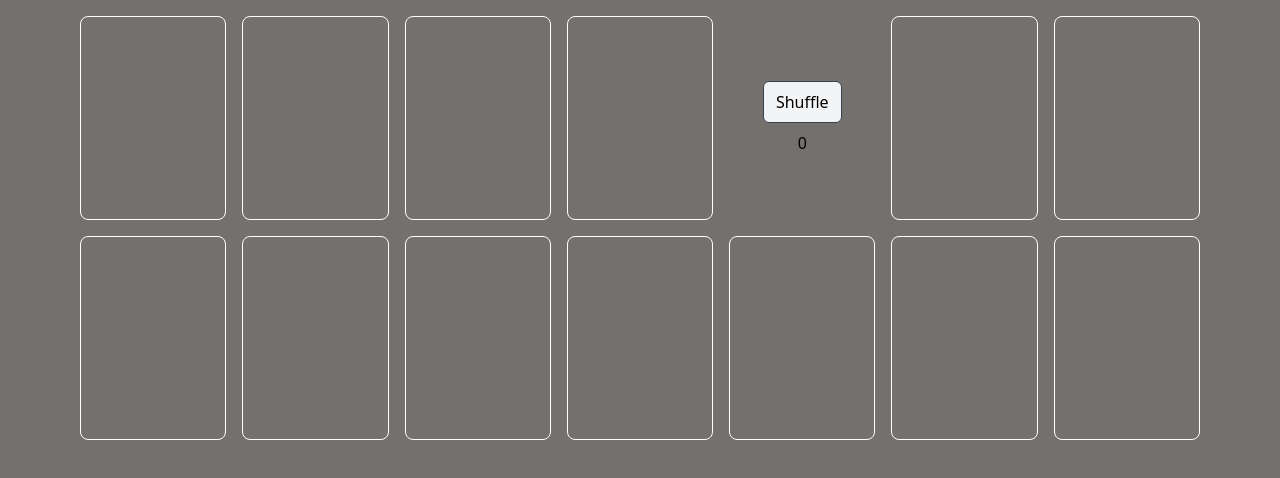
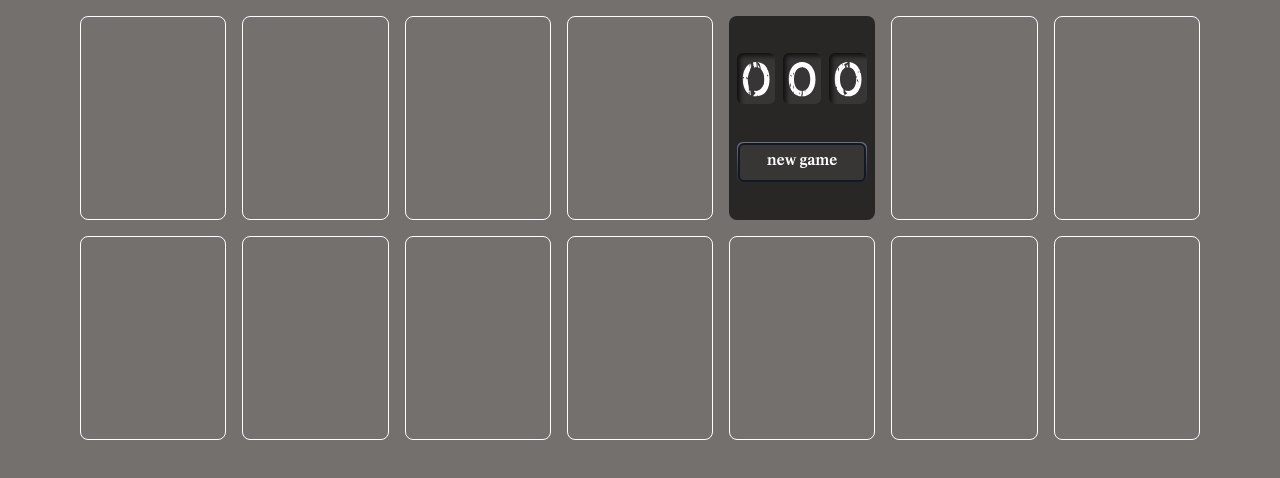
Before and after one commit to jschoder/1984-solitaire, a React (Vite) app: page / in a window 1280 px wide. Shown: the top 478 px of the page. Built offline with nearby package versions, Linux system fonts and the light colour scheme.

Commit message:
Added design to controls

```diff
--- a/src/components/CardImage/assets/characters.tsx
+++ b/src/assets/characters.tsx
@@ -1,8 +1,16 @@
-export default {
+const svgCharacterMap: {
+  [key: number | string]: JSX.Element
+} = {
+  0: (
+    <path
+      fill='var(--primary-color)'
+      d='M50.002 95C69.639 95 85 79.016 85 50S69.639 5 50.002 5C30.365 5 15 20.984 15 50s15.364 45 35.002 45Zm0-14.121C38.112 80.879 28.76 69.397 28.76 50c0-19.397 9.352-30.879 21.24-30.879 11.89 0 21.238 11.482 21.238 30.879 0 19.397-9.348 30.879-21.237 30.879z'
+    />
+  ),
   1: (
     <path
       fill='var(--primary-color)'
-      d='M86 89 52.5 5H33.7l6 15.5-26.4 68.4h-6V95h25v-5.7l-10.7-1.1 6.8-18.5h31L67 88.9H56V95h36.7v-5.7ZM30 63.5l13.2-34 13.2 34Z'
+      d='M51.477 5 22.195 30.498l8 8 14-12v62.627l-10.574.234V95h38.184v-5.64l-10.575-.235s-.23-83.47 0-83.89L60.996 5Z'
     />
   ),
   2: (
@@ -65,22 +73,30 @@ export default {
       />
     </>
   ),
-  11: (
+  A: (
+    <path
+      fill='var(--primary-color)'
+      d='M86 89 52.5 5H33.7l6 15.5-26.4 68.4h-6V95h25v-5.7l-10.7-1.1 6.8-18.5h31L67 88.9H56V95h36.7v-5.7ZM30 63.5l13.2-34 13.2 34Z'
+    />
+  ),
+  J: (
     <path
       fill='var(--primary-color)'
       d='M31.7 90.1V95c15.9-1.1 27.1-10.2 27.1-36.2V10.6h9.5V5H32.9v4.9l11.3.4v59c0 12.9-3 19-12.5 20.4z'
     />
   ),
-  12: (
+  K: (
+    <path
+      fill='var(--primary-color)'
+      d='m33.4 11.4 11.3-.4V5H4.4v6.4h11.3V89H4.4v6H44v-5.6L33 89Zm53.9 77.2-34-49L79.8 11h9.5V5H59.8v6.4l9.8 1.1L36 48l28.2 41.5H54.1v4.8h41.5v-5.6z'
+    />
+  ),
+  Q: (
     <path
       fill='var(--primary-color)'
       d='M88.7 90.6c-9.5 2.6-17.4-2-29-13.2 15-4.2 25.6-17.4 25.6-37.8C85.3 13.2 67.5 0 47.5 0c-21.5 0-37 14-37 39.2 0 23.8 13.7 36.6 31 39.3C55.8 94 62.6 100 71.3 100c6 0 13.6-3 18.1-5.3Zm-42.3-85C59 5.7 68 18.6 68 41.7 68 58 63 69 54.7 72l-5.6-5.7-8.3 5.3c-7.6-5-13.3-17-13.3-34 0-20.3 7.6-32 19-32z'
     />
   ),
-  13: (
-    <path
-      fill='var(--primary-color)'
-      d='m33.4 11.4 11.3-.4V5H4.4v6.4h11.3V89H4.4v6H44v-5.6L33 89Zm53.9 77.2-34-49L79.8 11h9.5V5H59.8v6.4l9.8 1.1L36 48l28.2 41.5H54.1v4.8h41.5v-5.6z'
-    />
-  ),
 }
+
+export default svgCharacterMap
--- a/src/components/CardImage/index.tsx
+++ b/src/components/CardImage/index.tsx
@@ -1,19 +1,29 @@
 import { ReactNode } from 'react'
 import type { Card } from '~/types/card'
 import { ACE, JACK, KING, QUEEN } from '~/types/card'
+import { distressCardElement } from '~/utils/svg'
 // All used assets have to be based on an svg with a viewBox of `0 0 100 100` using either full width, height or both
+import characterAssets from '~/assets/characters'
 import aceAsset from './assets/ace'
-import characterAssets from './assets/characters'
 import logoAsset from './assets/logo'
 import suitAsset from './assets/suits'
-
 import layout, { ace, cardBack, cardCorners, court, numbered } from './layout'
 
-// Viewbox width and height of ~/assets/distressing.svg
-const DISTRESS_SIZE = {
-  height: 2500,
-  width: 2500,
-} as const
+const CHARACTERS = {
+  1: characterAssets['A'],
+  2: characterAssets['2'],
+  3: characterAssets['3'],
+  4: characterAssets['4'],
+  5: characterAssets['5'],
+  6: characterAssets['6'],
+  7: characterAssets['7'],
+  8: characterAssets['8'],
+  9: characterAssets['9'],
+  10: characterAssets['10'],
+  11: characterAssets['J'],
+  12: characterAssets['Q'],
+  13: characterAssets['K'],
+}
 
 const rescaleElement = (
   element: ReactNode,
@@ -42,13 +52,7 @@ const getCenterElements = (card: Card) => {
     const { top, bottom, left, right } = court.dimensions
     return (
       <>
-        {rescaleElement(
-          characterAssets[card.value],
-          left,
-          top,
-          court.size,
-          false,
-        )}
+        {rescaleElement(CHARACTERS[card.value], left, top, court.size, false)}
         <path
           style={{
             stroke: 'var(--secondary-color)',
@@ -58,7 +62,7 @@ const getCenterElements = (card: Card) => {
           d={`M ${right},${top} ${left},${bottom}`}
         />
         {rescaleElement(
-          characterAssets[card.value],
+          CHARACTERS[card.value],
           right - court.size,
           bottom - court.size,
           court.size,
@@ -83,15 +87,6 @@ const getCenterElements = (card: Card) => {
     )
   }
 }
-
-const distressCardElement = (color: string, x: number, y: number) => (
-  <g
-    style={{ fill: color }}
-    transform={`translate(${Math.round((DISTRESS_SIZE.width - layout.width) * -x)}, ${Math.round((DISTRESS_SIZE.height - layout.height) * -y)})`}
-  >
-    <use xlinkHref='#distressing' />
-  </g>
-)
 
 type CardImageProps = {
   card?: Card
@@ -127,7 +122,7 @@ const CardImage = ({ card, cardBelowFaceUp }: CardImageProps) => {
     >
       {cardCorners.characters.map(({ x, y, size, rotate }, index) =>
         rescaleElement(
-          characterAssets[card.value],
+          CHARACTERS[card.value],
           x,
           y,
           size,
@@ -150,6 +145,8 @@ const CardImage = ({ card, cardBelowFaceUp }: CardImageProps) => {
         'var(--cards-front)',
         card.distress.front.x,
         card.distress.front.y,
+        layout.width,
+        layout.height,
       )}
     </svg>
   ) : (
@@ -159,6 +156,8 @@ const CardImage = ({ card, cardBelowFaceUp }: CardImageProps) => {
         'var(--cards-back)',
         card.distress.back.x,
         card.distress.back.y,
+        layout.width,
+        layout.height,
       )}
     </svg>
   )
--- /dev/null
+++ b/src/components/Counter/digit.tsx
@@ -0,0 +1,77 @@
+import React from 'react'
+import characterAssets from '~/assets/characters'
+import { distressCardElement } from '~/utils/svg'
+
+type DigitProps = {
+  col: number
+  value: number
+}
+
+const ratio = 'aspect-[3/4]'
+const bufferBefore = 20
+const bufferAfter = 5
+
+const Digit = ({ value, col }: DigitProps) => {
+  const [height, setHeight] = React.useState<number>(0)
+  const ref = React.useRef<HTMLDivElement>(null)
+
+  React.useEffect(() => {
+    const handleResize = () => {
+      if (ref.current) {
+        setHeight(ref.current.offsetHeight)
+      }
+    }
+    handleResize()
+    window.addEventListener('resize', handleResize)
+    return () => {
+      window.removeEventListener('resize', handleResize)
+    }
+  }, [])
+
+  const startPoint = Math.max(0, value - bufferBefore)
+  const numberElements = []
+  for (let i = startPoint; i < value + bufferAfter; i++) {
+    numberElements.push(
+      <div
+        key={i}
+        className={'flex flex-col justify-center bg-counter-bg ' + ratio}
+        style={{ height }}
+      >
+        <svg viewBox={`0 0 100 100`}>
+          {characterAssets[i % 10] || <></>}
+          {distressCardElement(
+            'var(--counter-bg)',
+            (i % 10) / 10,
+            col / 4,
+            100,
+            100,
+          )}
+        </svg>
+      </div>,
+    )
+  }
+
+  return (
+    <div
+      ref={ref}
+      className={'overflow-hidden relative flex-grow rounded-md ' + ratio}
+    >
+      {height && (
+        <div
+          style={{ top: -1 * height * value + 'px' }}
+          className='absolute w-full z-index-[-1] transition-top duration-[1000ms] mech-in-out'
+        >
+          <div
+            className='absolute w-full'
+            style={{ top: height * startPoint + 'px' }}
+          >
+            {numberElements}
+          </div>
+        </div>
+      )}
+      <div className='absolute top-0 right-0 bottom-0 left-0 z-10 shadow-inset'></div>
+    </div>
+  )
+}
+
+export default Digit
--- /dev/null
+++ b/src/components/Counter/index.tsx
@@ -0,0 +1,25 @@
+import Digit from './digit'
+
+type CounterProps = {
+  count: number
+}
+
+const Counter = ({ count }: CounterProps) => {
+  const displayedValue = Math.min(count, 999)
+  return (
+    <div
+      className='flex justify-between w-full items-center gap-2'
+      style={
+        {
+          '--primary-color': 'var(--counter-text)',
+        } as React.CSSProperties
+      }
+    >
+      <Digit col={0} value={Math.floor(displayedValue / 100)} />
+      <Digit col={1} value={Math.floor(displayedValue / 10)} />
+      <Digit col={2} value={Math.floor(displayedValue)} />
+    </div>
+  )
+}
+
+export default Counter
--- /dev/null
+++ b/src/components/ShuffleButton/index.tsx
@@ -0,0 +1,20 @@
+import ShuffleText from '~/assets/newgame.svg?react'
+
+type ShuffleButtonProps = {
+  onClick: () => void
+}
+
+function ShuffleButton({ onClick }: ShuffleButtonProps) {
+  return (
+    <div className='bg-gradient-to-t from-transparent to-gray-500 p-[1px] rounded-md'>
+      <button
+        className='w-full p-2 rounded-md bg-button-bg px-1 py-3 active:shadow-inset border-2 border-gray-900'
+        onClick={onClick}
+      >
+        <ShuffleText className='fill-button-text max-w-[70px] mx-auto' />
+      </button>
+    </div>
+  )
+}
+
+export default ShuffleButton
--- a/src/containers/Board/index.tsx
+++ b/src/containers/Board/index.tsx
@@ -3,6 +3,7 @@ import React from 'react'
 import DistressingSvg from '~/assets/distressing.svg?react'
 import CardDragPreview from '~/components/CardDragPreview'
 import CardStack from '~/containers/CardStack'
+import Controls from '~/containers/Controls'
 import useStore, { GameState } from '~/model/Game'
 import type { Card } from '~/types/card'
 import type { CardPlacement } from '~/types/cardPlacement'
@@ -16,7 +17,6 @@ const BoardLayout = () => {
     | undefined
   >()
 
-  const counterState = useStore((state: GameState) => state.counter)
   const drawState = useStore((state: GameState) => state.draw)
   const foundationState = useStore((state: GameState) => state.foundation)
   const stockState = useStore((state: GameState) => state.stock)
@@ -26,7 +26,6 @@ const BoardLayout = () => {
   const drawCard = useStore((state: GameState) => state.drawCard)
   const getPartialStack = useStore((state: GameState) => state.getPartialStack)
   const moveCard = useStore((state: GameState) => state.moveCard)
-  const shufflePile = useStore((state: GameState) => state.shufflePile)
 
   React.useEffect(() => {
     // TODO shuffle only one first load
@@ -47,7 +46,7 @@ const BoardLayout = () => {
           }
         }}
         onDragEnd={(event) => {
-          const { active, over } = event
+          const { over } = event
           if (activeDrag && over?.data?.current) {
             const to = over.data.current.placement
             if (canDrop(activeDrag.cards, activeDrag.placement, to)) {
@@ -67,15 +66,7 @@ const BoardLayout = () => {
               placement={{ area: 'foundation', stack }}
             />
           ))}
-          <div className='flex flex-col items-center justify-center gap-2'>
-            <button
-              className='bg-gray-100 border border-gray-700 rounded-md px-3 py-2'
-              onClick={shufflePile}
-            >
-              Shuffle
-            </button>
-            <div className='text-center'>{counterState}</div>
-          </div>
+          <Controls />
           <CardStack
             cards={drawState}
             flatStack
--- /dev/null
+++ b/src/containers/Controls/index.tsx
@@ -0,0 +1,16 @@
+import Counter from '~/components/Counter'
+import ShuffleButton from '~/components/ShuffleButton'
+import useStore, { GameState } from '~/model/Game'
+
+const Controls = () => {
+  const counterState = useStore((state: GameState) => state.counter)
+  const shufflePile = useStore((state: GameState) => state.shufflePile)
+  return (
+    <div className='flex flex-col justify-evenly px-2 bg-controls-bg rounded-lg'>
+      <Counter count={counterState} />
+      <ShuffleButton onClick={shufflePile} />
+    </div>
+  )
+}
+
+export default Controls
--- a/src/index.css
+++ b/src/index.css
@@ -7,8 +7,14 @@ body {
 }
 
 :root {
+  --button-bg: theme('colors.button.bg');
+  --button-text: theme('colors.button.text');
+
   --cards-back: theme('colors.cards.back');
   --cards-black: theme('colors.cards.black');
   --cards-front: theme('colors.cards.front');
   --cards-red: theme('colors.cards.red');
+
+  --counter-bg: theme('colors.counter.bg');
+  --counter-text: theme('colors.counter.text');
 }
--- /dev/null
+++ b/src/utils/svg.tsx
@@ -0,0 +1,20 @@
+// Viewbox width and height of ~/assets/distressing.svg
+const DISTRESS_SIZE = {
+  height: 2500,
+  width: 2500,
+} as const
+
+export const distressCardElement = (
+  color: string,
+  x: number,
+  y: number,
+  width: number,
+  height: number,
+) => (
+  <g
+    style={{ fill: color }}
+    transform={`translate(${Math.round((DISTRESS_SIZE.width - width) * -x)}, ${Math.round((DISTRESS_SIZE.height - height) * -y)})`}
+  >
+    <use xlinkHref='#distressing' />
+  </g>
+)
--- a/tailwind.config.js
+++ b/tailwind.config.js
@@ -3,13 +3,30 @@ export default {
   content: ['./public/**/*.html', './src/**/*.{js,jsx,ts,tsx}'],
   theme: {
     extend: {
+      boxShadow: {
+        inset: 'inset 10px 10px 5px -7px rgba(0, 0, 0, 0.75)',
+      },
       colors: {
+        button: {
+          bg: '#373635',
+          text: '#fff',
+        },
         cards: {
           back: '#373635',
           black: '#373635',
           front: '#f3efe0',
           red: '#9f3a36',
         },
+        controls: {
+          bg: '#282726',
+        },
+        counter: {
+          bg: '#373635',
+          text: '#fff',
+        },
+      },
+      transitionTimingFunction: {
+        'mech-in-out': 'cubic-bezier(0.4, 0.0, 0.2, 1)',
       },
     },
   },
```
Also changed, not shown: src/assets/newgame.svg (added).
